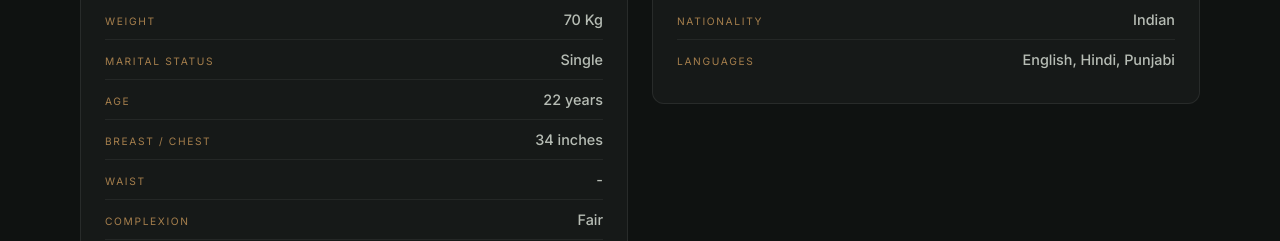
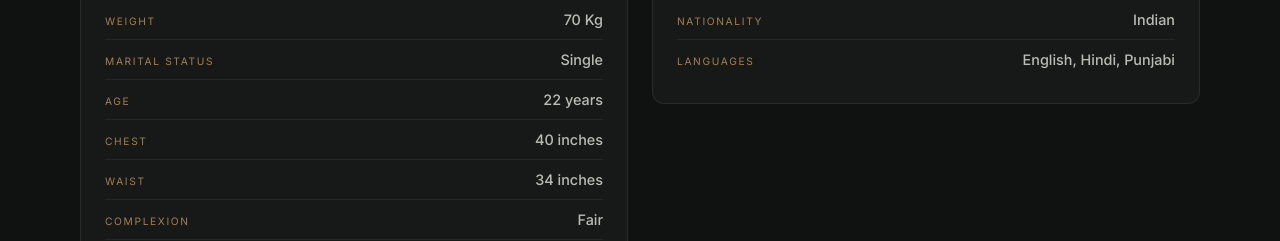
Before and after one commit to nehasinghnayakaa-byte/Portfolio, a plain HTML site: page index.html in a window 1280 px wide. Shown: the part 1400-1641 px from the top of the page. Drawn offline with nearby package versions, Linux system fonts and the light colour scheme.

Commit message:
Update index.html

```diff
--- a/index.html
+++ b/index.html
@@ -320,13 +320,13 @@
             </div>
 
             <div>
-              <dt>Breast / Chest</dt>
-              <dd>34 inches</dd>
+              <dt>Chest</dt>
+              <dd>40 inches</dd>
             </div>
 
             <div>
               <dt>Waist</dt>
-              <dd>-</dd>
+              <dd>34 inches</dd>
             </div>
 
             <div>
```
